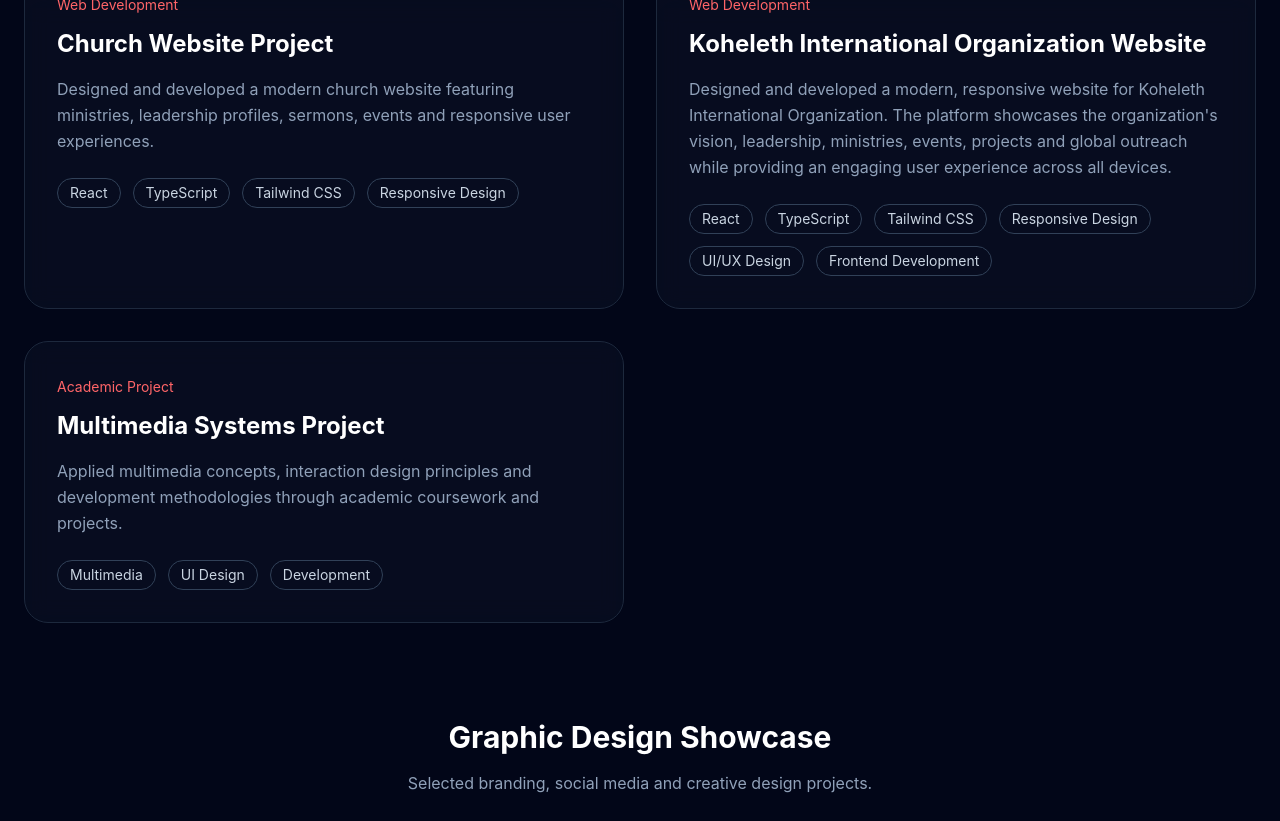
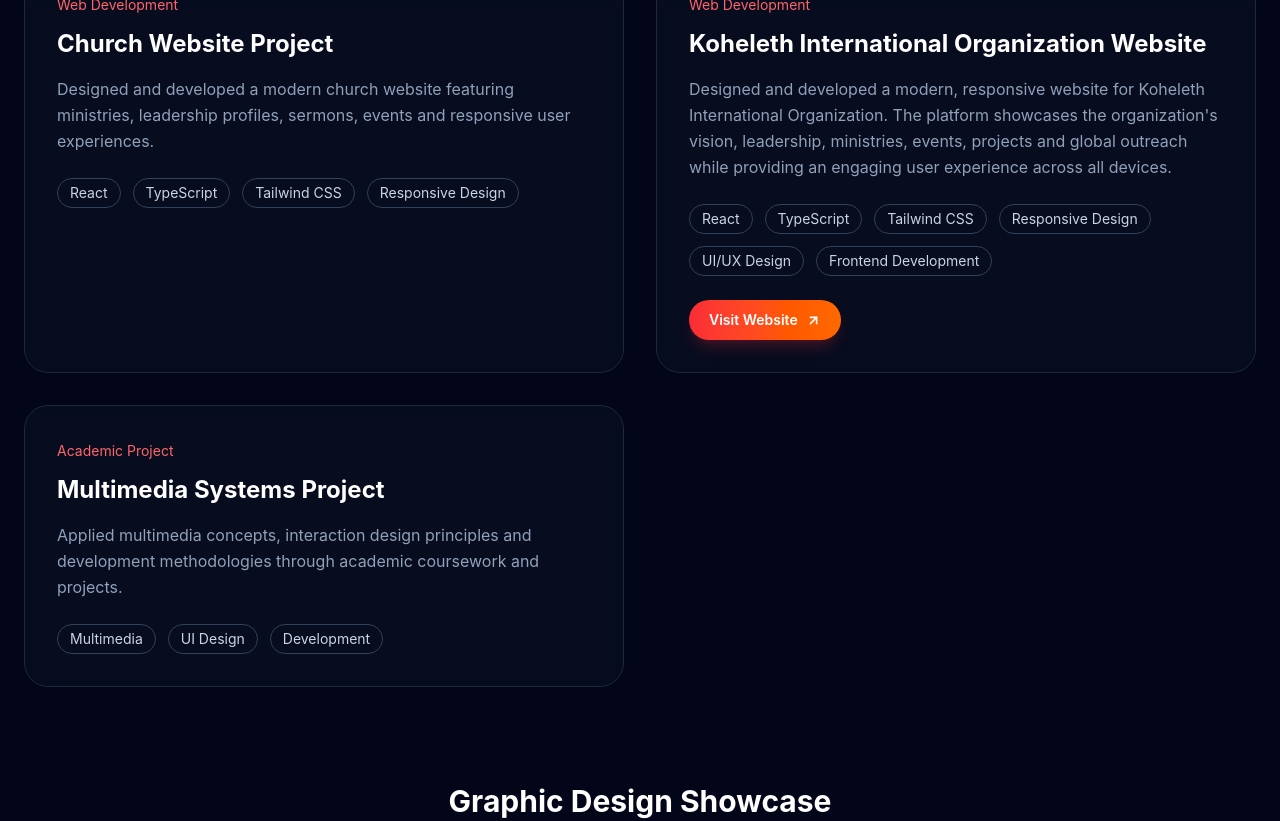
Before and after one commit to JimmySaf/Jimmysaf-Portfolio, a React (Vite) app: page / in a window 1280 px wide. Shown: the part 4791-5612 px from the top of the page. Built offline with nearby package versions, Linux system fonts and the light colour scheme; no server answers.

Commit message:
adding koheleth url

```diff
--- a/src/components/Projects.tsx
+++ b/src/components/Projects.tsx
@@ -1,6 +1,14 @@
 import { useState } from "react";
 
-const projects = [
+interface Project {
+  category: string;
+  title: string;
+  description: string;
+  technologies: string[];
+  liveUrl?: string;
+}
+
+const projects: Project[] = [
   {
     category: "Professional Experience",
     title: "ICT Attachment - Kilifi County Assembly",
@@ -68,12 +76,9 @@
 
   {
     category: "Web Development",
-
     title: "Koheleth International Organization Website",
-
     description:
       "Designed and developed a modern, responsive website for Koheleth International Organization. The platform showcases the organization's vision, leadership, ministries, events, projects and global outreach while providing an engaging user experience across all devices.",
-
     technologies: [
       "React",
       "TypeScript",
@@ -82,9 +87,9 @@
       "UI/UX Design",
       "Frontend Development",
     ],
+    liveUrl: "https://koheleth-fellowship-website.vercel.app/",
+  },
 
-  link: "https://YOUR-KOHELETH-WEBSITE-URL.com",
-},
   {
     category: "Academic Project",
     title: "Multimedia Systems Project",
@@ -111,11 +116,11 @@
   return (
     <section
       id="projects"
-      className="relative overflow-hidden bg-slate-950 py-32 px-6"
+      className="relative overflow-hidden bg-slate-950 px-6 py-32"
     >
       {/* Background Glow */}
 
-      <div className="absolute top-0 left-0 h-96 w-96 rounded-full bg-red-500/10 blur-3xl" />
+      <div className="absolute left-0 top-0 h-96 w-96 rounded-full bg-red-500/10 blur-3xl" />
 
       <div className="absolute bottom-0 right-0 h-96 w-96 rounded-full bg-red-500/10 blur-3xl" />
 
@@ -130,12 +135,10 @@
           </p>
 
           <h2 className="mt-4 text-4xl font-bold md:text-6xl">
-
             Projects, Leadership &
             <span className="block bg-gradient-to-r from-red-500 to-red-400 bg-clip-text text-transparent">
               Digital Portfolio
             </span>
-
           </h2>
 
           <p className="mx-auto mt-6 max-w-3xl text-slate-400">
@@ -144,7 +147,9 @@
           </p>
 
         </div>
+
         {/* Founder Card */}
+
         <div
           className="
             mb-16
@@ -158,6 +163,7 @@
             backdrop-blur-md
           "
         >
+
           <span className="text-sm uppercase tracking-wider text-red-400">
             Founder & Leadership
           </span>
@@ -173,6 +179,7 @@
           </p>
 
           {/* Tags */}
+
           <div className="mt-6 flex flex-wrap gap-3">
             {[
               "Leadership",
@@ -199,6 +206,7 @@
           </div>
 
           {/* Website Button */}
+
           <div className="mt-8">
             <a
               href="https://sajims-company.vercel.app/"
@@ -228,6 +236,7 @@
               "
             >
               Visit Sajims Website
+
               <svg
                 xmlns="http://www.w3.org/2000/svg"
                 width="16"
@@ -244,6 +253,7 @@
               </svg>
             </a>
           </div>
+
         </div>
 
         {/* Services */}
@@ -309,6 +319,8 @@
                 {project.description}
               </p>
 
+              {/* Technologies */}
+
               <div className="mt-6 flex flex-wrap gap-3">
 
                 {project.technologies.map((tech) => (
@@ -331,6 +343,59 @@
                 ))}
 
               </div>
+
+              {/* Project Website Button */}
+
+              {project.liveUrl && (
+                <div className="mt-6">
+
+                  <a
+                    href={project.liveUrl}
+                    target="_blank"
+                    rel="noopener noreferrer"
+                    className="
+                      inline-flex
+                      items-center
+                      gap-2
+                      rounded-full
+                      bg-gradient-to-r
+                      from-red-500
+                      to-orange-500
+                      px-5
+                      py-2.5
+                      text-sm
+                      font-semibold
+                      text-white
+                      shadow-lg
+                      shadow-red-500/20
+                      transition-all
+                      duration-300
+                      hover:scale-105
+                      hover:from-red-600
+                      hover:to-orange-600
+                      hover:shadow-red-500/40
+                    "
+                  >
+                    Visit Website
+
+                    <svg
+                      xmlns="http://www.w3.org/2000/svg"
+                      width="15"
+                      height="15"
+                      viewBox="0 0 24 24"
+                      fill="none"
+                      stroke="currentColor"
+                      strokeWidth="2.5"
+                      strokeLinecap="round"
+                      strokeLinejoin="round"
+                    >
+                      <path d="M7 17L17 7" />
+                      <path d="M7 7h10v10" />
+                    </svg>
+                  </a>
+
+                </div>
+              )}
 
             </div>
 
@@ -368,7 +433,6 @@
               {
                 image: "/design3.png",
                 title: "Birthday flyers",
-
               },
               {
                 image: "/design4.png",
@@ -381,7 +445,6 @@
               {
                 image: "/design6.png",
                 title: "Birthday flyers",
-
               },
               {
                 image: "/design7.png",
@@ -456,8 +519,8 @@
             items-center
             justify-center
             bg-black/90
+            p-6
             backdrop-blur-md
-            p-6
           "
           onClick={() => setSelectedImage(null)}
         >
@@ -465,11 +528,13 @@
           <button
             className="
               absolute
+              right-8
               top-6
-              right-8
               text-5xl
               text-white
             "
+            onClick={() => setSelectedImage(null)}
+            aria-label="Close image preview"
           >
             ×
           </button>
@@ -489,7 +554,11 @@
         </div>
 
       )}
-<h6> and many more...</h6>
+
+      <h6 className="mt-10 text-center text-slate-500">
+        and many more...
+      </h6>
+
     </section>
   );
 };
```
Lines whose indentation alone changed are shown as unchanged.
